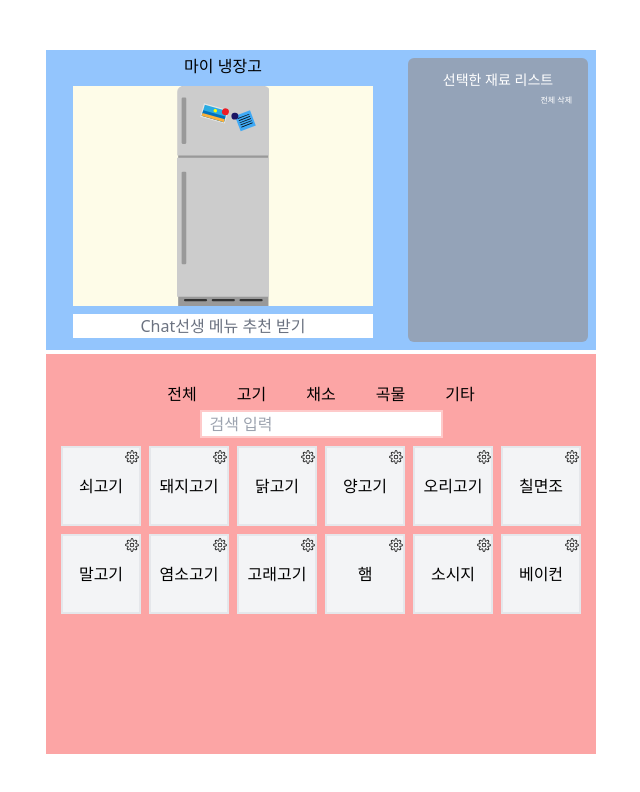
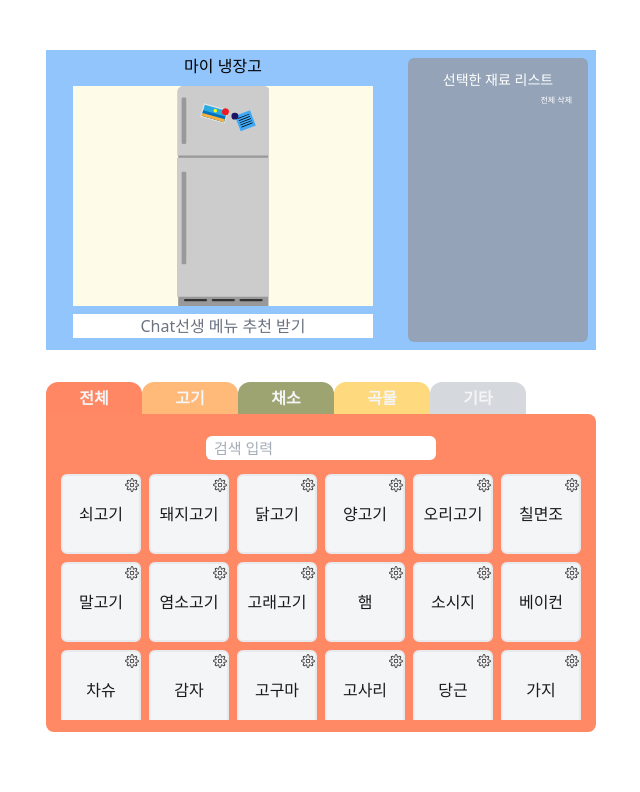
Before and after one commit to Storage-with-chatGPT/food-master-chatGPT, a Next.js app: page / in a window 1280 px wide. Shown: the top 792 px of the page, without its empty margins (319-959 px from the left). Built offline with nearby package versions, Linux system fonts and the light colour scheme.

Commit message:
[FEAT] 재료 카테고리별 배경 색 변화& border-radius 추가  (#18)

```diff
--- a/src/components/IngredientList/IngredientBtn.tsx
+++ b/src/components/IngredientList/IngredientBtn.tsx
@@ -100,7 +100,7 @@ const IngredientBtn = ({ name, state }: IngredientType) => {
         onClick={handleOnClick}
         className={`w-20 h-20 border-2 m-1 ${
           state ? "bg-blue-300" : "bg-gray-100"
-        } hover:bg-blue-200 ease-in duration-150 `}
+        } hover:bg-blue-200 ease-in duration-150 rounded-md`}
       >
         {longValueReplace(editModeInput)}
       </button>
@@ -113,7 +113,7 @@ const IngredientBtn = ({ name, state }: IngredientType) => {
           className="text-base absolute top-2 right-11 hover:text-green-300 cursor-pointer"
         />
         <BsTrash
-          onClick={() => setIsDialogOpen(!isDialogOpen)}
+          onClick={() => setIsDialogOpen(true)}
           className="text-base absolute top-2 right-6 hover:text-red-300 cursor-pointer"
         />
         <AiOutlineClose
@@ -125,7 +125,7 @@ const IngredientBtn = ({ name, state }: IngredientType) => {
       <button
         className={`w-20 h-20 border-2 m-1 ${
           state ? "bg-blue-300" : "bg-gray-100"
-        } `}
+        } rounded-md`}
       >
         <input
           className="w-14 pl-2"
@@ -135,7 +135,11 @@ const IngredientBtn = ({ name, state }: IngredientType) => {
         />
       </button>
       {isDialogOpen ? (
-        <DeleteConfirm deleteName={name} setEditModeState={setEditModeState} />
+        <DeleteConfirm
+          deleteName={name}
+          setEditModeState={setEditModeState}
+          setIsDialogOpen={setIsDialogOpen}
+        />
       ) : (
         ""
       )}
--- a/src/components/IngredientList/SearchInput.tsx
+++ b/src/components/IngredientList/SearchInput.tsx
@@ -11,17 +11,17 @@ const SearchInput = () => {
   };
 
   return (
-    <div className="border-2 border-red-200 flex flex-row justify-center">
+    <div className="border-1 border-white flex flex-row justify-center ">
       <input
         type="text"
         value={searchValue}
         placeholder="검색 입력"
         onChange={handleOnChange}
-        className="pl-2"
+        className="pl-2 h-6 text-[15px] rounded-md"
       />
       {searchValue.length > 1 ? (
         <div
-          className="absolute  cursor-pointer  hover:text-blue-300 ml-[160px]  text-right"
+          className="absolute  cursor-pointer  hover:text-blue-300 ml-[155px] "
           onClick={() => dispatch(searchInputValue(""))}
         >
           X
--- a/src/components/IngredientList/index.tsx
+++ b/src/components/IngredientList/index.tsx
@@ -16,6 +16,7 @@ import { showToastMessage } from "@/utils/toastMsg";
 const IngredientList = () => {
   const [addBtnState, setAddBtnState] = useState(false);
   const [addIngredientInput, setAddIngredientInput] = useState("");
+  const [bgColor, setBgColor] = useState("my-red");
 
   const dispatch = useAppDispatch();
   const ingredientList = useAppSelector((state) => state.ingredientList);
@@ -85,6 +86,7 @@ const IngredientList = () => {
     switch (categoryValue) {
       case "all":
         dispatch(setIngredientViewList(ingredientList.ingredientList));
+        setBgColor("bg-my-red");
         break;
       case "meat":
         dispatch(
@@ -94,6 +96,7 @@ const IngredientList = () => {
             )
           )
         );
+        setBgColor("bg-my-orange");
         break;
       case "vegetable":
         dispatch(
@@ -103,6 +106,7 @@ const IngredientList = () => {
             )
           )
         );
+        setBgColor("bg-my-green");
         break;
       case "grain":
         dispatch(
@@ -112,6 +116,7 @@ const IngredientList = () => {
             )
           )
         );
+        setBgColor("bg-my-yellow");
         break;
       case "acc":
         dispatch(
@@ -121,32 +126,36 @@ const IngredientList = () => {
             )
           )
         );
+        setBgColor("bg-my-gray");
         break;
     }
     // eslint-disable-next-line react-hooks/exhaustive-deps
   }, [categoryValue]);
 
   return (
-    <div className="my-7">
-      <div className="flex flex-row justify-center space-x-10">
+    <div className="my-7 w-[550px]">
+      <div className="flex flex-row justify-left">
         {categoryBtn.map((item, idx) => (
           <button
             key={`category_btn_${idx}`}
             onClick={handleOnClick}
-            value={Object.values(item)}
+            value={item.type}
+            className={`text-gray-100 font-bold h-8 w-24 bg-${item.color} opacity-90 rounded-t-xl`}
           >
-            {Object.keys(item)}
+            {Object.values(item.name)}
           </button>
         ))}
       </div>
-      <div className="w-auto my-1 flex flex-raw justify-center">
+      <div className={`${bgColor} py-3 opacity-90 rounded-b-lg rounded-tr-lg`}>
+        <div className="w-auto my-2.5 flex flex-raw justify-center ">
           <SearchInput />
         </div>
-      <div className=" h-[180px] flex flex-raw flex-wrap justify-center  overflow-auto scrollbar-hide ">
+
+        <div className=" h-[250px] flex flex-raw flex-wrap justify-center  overflow-auto scrollbar-hide ">
           {category === "all" || searchValue !== "" ? (
             ""
           ) : (
-          <button className={`w-20 h-20 border-2 m-1 bg-gray-100 `}>
+            <button className={`w-20 h-20 border-2 m-1 bg-gray-100 rounded-md`}>
               {addBtnState ? (
                 <>
                   <input
@@ -199,6 +208,7 @@ const IngredientList = () => {
                 ))}
         </div>
       </div>
+    </div>
   );
 };
 
--- a/src/components/commons/DeleteConfirm.tsx
+++ b/src/components/commons/DeleteConfirm.tsx
@@ -4,13 +4,15 @@ import { Delete } from "@/types";
 import { showToastMessage } from "@/utils/toastMsg";
 import { Dispatch, useState } from "react";
 
-function DeleteConfirm({ deleteName, setEditModeState }: Delete) {
-  const [_, setIsDialogOpen] = useState(false);
+function DeleteConfirm({
+  deleteName,
+  setEditModeState,
+  setIsDialogOpen,
+}: Delete) {
   const dispatch = useAppDispatch();
 
   const handleDelete = () => {
     dispatch(deleteIngredientList(deleteName));
-    setIsDialogOpen(false);
     setEditModeState(false);
     showToastMessage({
       message: `[${deleteName}] 재료가 삭제되었습니다.`,
@@ -22,17 +24,17 @@ function DeleteConfirm({ deleteName, setEditModeState }: Delete) {
     <div className="fixed inset-0 z-10 flex items-center justify-center">
       <div className="absolute inset-0 bg-gray-500 opacity-75"></div>
       <div className="bg-white rounded-lg p-8 z-20">
-        <p className="mb-1 text-center font-bold">[감자] </p>
+        <p className="mb-1 text-center font-bold">[{deleteName}] </p>
         <p className="mb-4">재료를 삭제하시겠습니까? </p>
         <div className="flex justify-end">
           <button
-            className="px-4 py-2 bg-gray-500 text-white mr-4"
+            className="px-4 py-2 bg-gray-500 text-white mr-4 rounded-md"
             onClick={() => setIsDialogOpen(false)}
           >
             Cancel
           </button>
           <button
-            className="px-4 py-2 bg-red-500 text-white"
+            className="px-4 py-2 bg-red-500 text-white rounded-md"
             onClick={handleDelete}
           >
             Delete
--- a/src/constants/index.ts
+++ b/src/constants/index.ts
@@ -58,9 +58,9 @@ export const ingredientListItems = [
 ];
 
 export const categoryBtn = [
-  { 전체: "all" },
-  { 고기: "meat" },
-  { 채소: "vegetable" },
-  { 곡물: "grain" },
-  { 기타: "acc" },
+  { name: "전체", color: "my-red", type: "all" },
+  { name: "고기", color: "my-orange", type: "meat" },
+  { name: "채소", color: "my-green", type: "vegetable" },
+  { name: "곡물", color: "my-yellow", type: "grain" },
+  { name: "기타", color: "my-gray", type: "acc" },
 ];
--- a/src/pages/index.tsx
+++ b/src/pages/index.tsx
@@ -9,7 +9,7 @@ const Home = () => {
           <IngredientSelect />
         </div>
 
-        <div className="bg-red-300 w-full h-[400px] text-center my-0.5">
+        <div className="w-full h-[400px] text-center my-0.5">
           <IngredientList />
         </div>
       </div>
--- a/src/types/index.ts
+++ b/src/types/index.ts
@@ -35,4 +35,5 @@ export interface Toast {
 export interface Delete {
   deleteName: string;
   setEditModeState: Dispatch<boolean>;
+  setIsDialogOpen: Dispatch<boolean>;
 }
--- a/tailwind.config.js
+++ b/tailwind.config.js
@@ -5,4 +5,15 @@ module.exports = {
     extend: {},
   },
   plugins: [require("tailwind-scrollbar-hide")],
+  theme: {
+    extend: {
+      colors: {
+        "my-red": "#FF7B54",
+        "my-orange": "#FFB26B",
+        "my-yellow": "#FFD56F",
+        "my-green": "#939B62",
+        "my-gray": "#d1d5db",
+      },
+    },
+  },
 };
```
Lines whose indentation alone changed are shown as unchanged.
